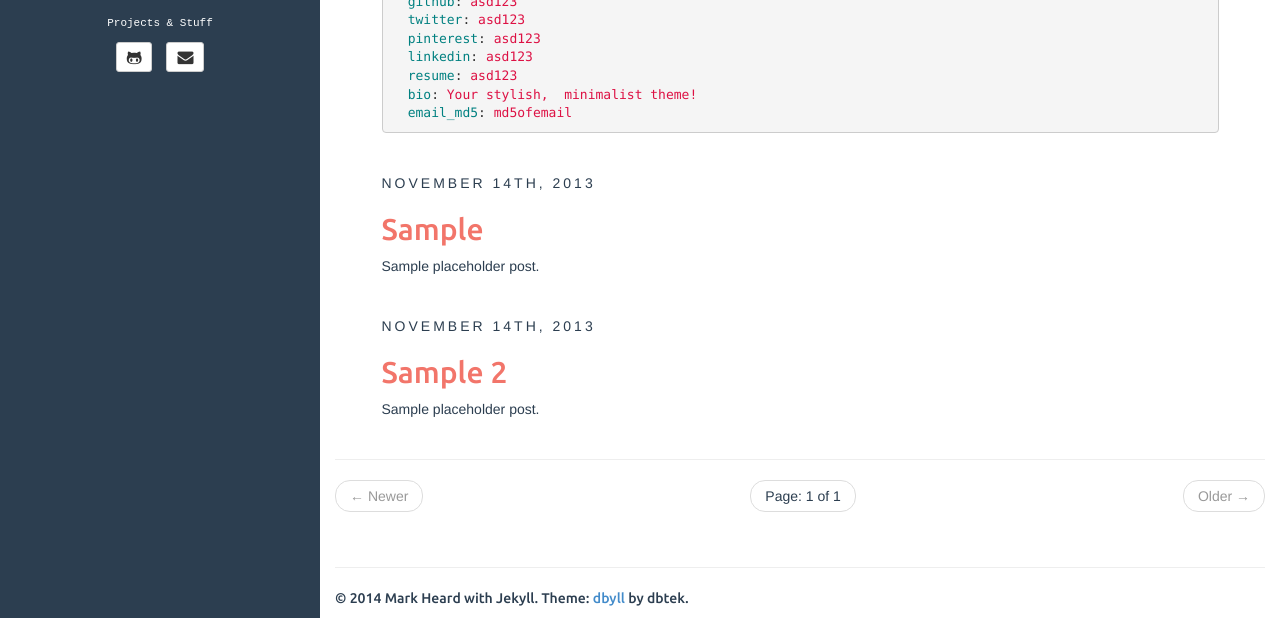
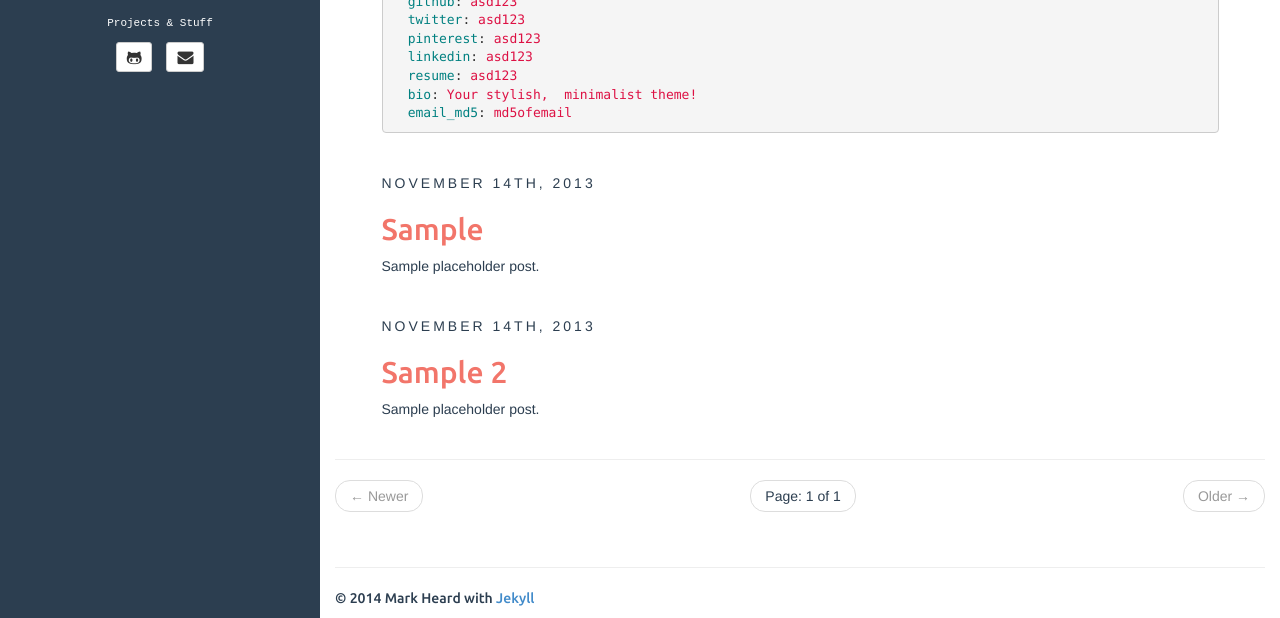
Before and after one commit to Langdale/Langdale.github.io, a Jekyll site: the page built from index.html, in a window 1280 px wide and 900 px high, scrolled down 1098 px, cut to the strip 282-900 px from the top of the window. Built offline with Jekyll 4.4.1, drawn with Linux system fonts in a browser that asks for light colours; the list of posts is cut into pages by our own code.

Commit message:
Update default.html

```diff
--- a/_includes/default.html
+++ b/_includes/default.html
@@ -98,7 +98,7 @@
 		<footer>
 			<hr/>
 			<p>
-				&copy; {{ site.time | date: '%Y' }} {{ site.author.name }} with Jekyll. Theme: <a href="https://github.com/dbtek/dbyll">dbyll</a> by dbtek.
+				&copy; {{ site.time | date: '%Y' }} {{ site.author.name }} with <a href="http://jekyllrb.com/">Jekyll</a>
 			</p>
 		</footer>
 	</div>
```
